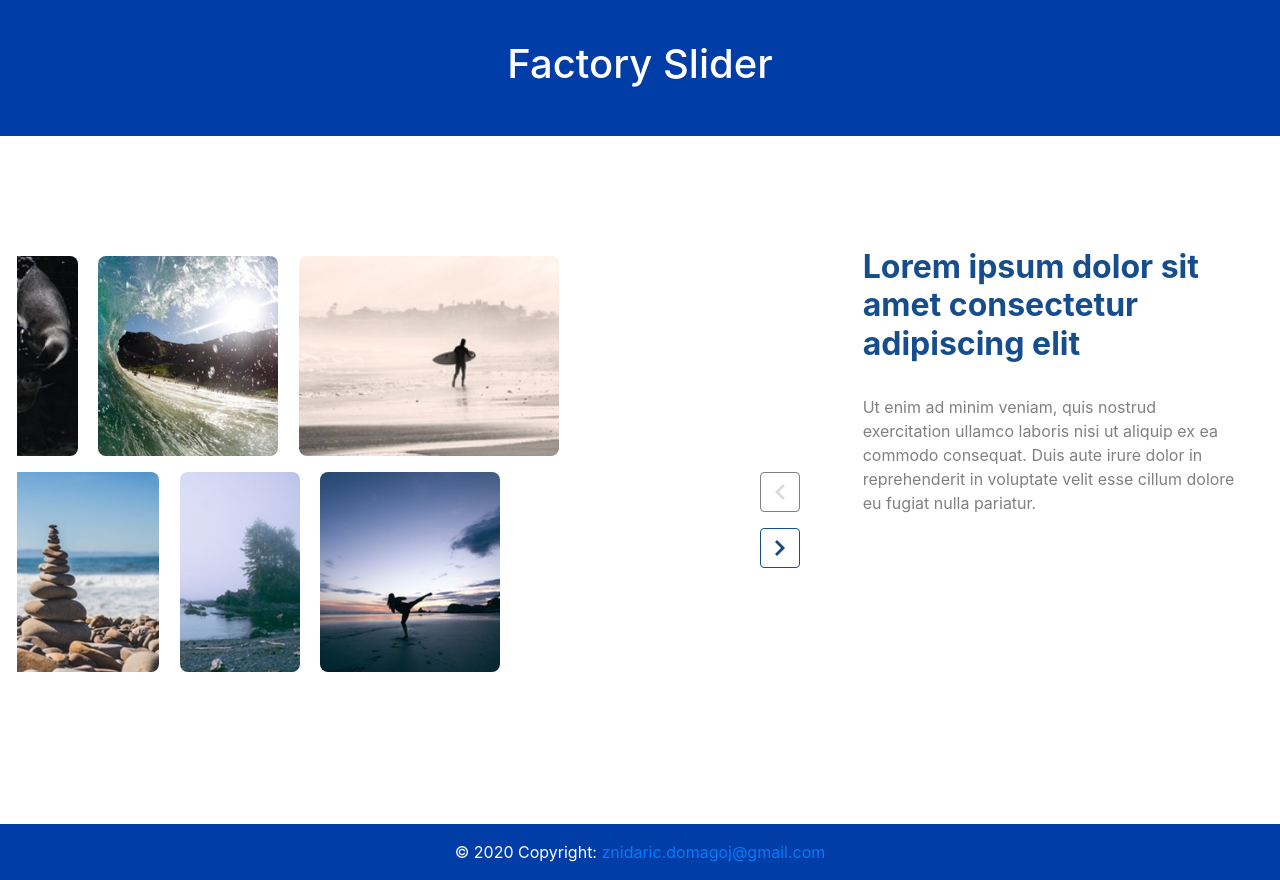
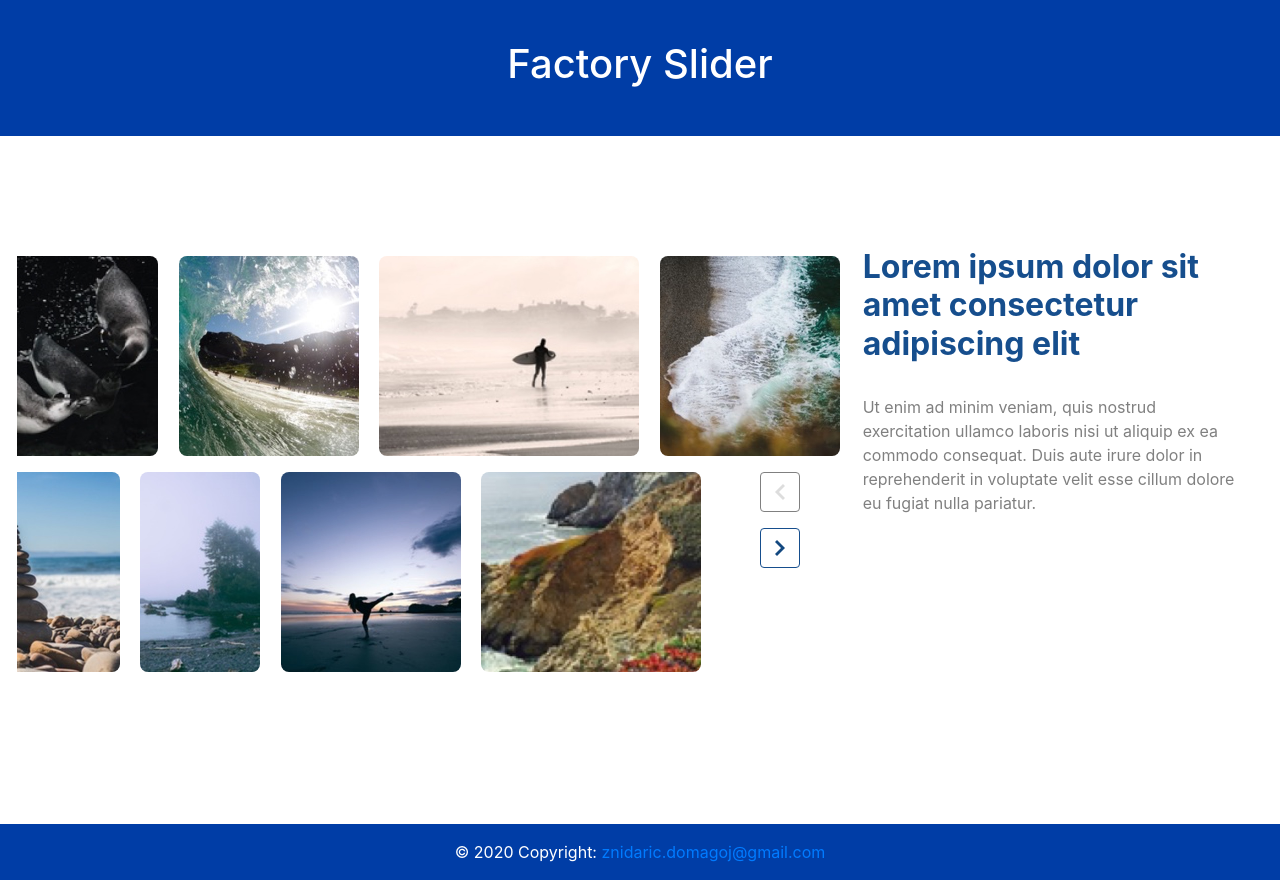
Before and after one commit to dznidaric/Factory-sliders, a plain HTML site: page index.html in a window 1280 px wide. Both pictures are taken after a click on the picture 779 px from the left and 492 px from the top of the page. Drawn offline with nearby package versions, Linux system fonts and the light colour scheme.

Commit message:
Slider popravljen da radi savršeno

```diff
--- a/index.html
+++ b/index.html
@@ -40,18 +40,18 @@
                     </div>
                 </div>
                 <div class="row">
-                    <div class="col-10" id="coldown">
+                    <div class="col" id="coldown">
                         <ul class="slider-list-d">
-                            <li id="5">
+                            <li id="0">
                                 <img src="/multimedija/slider-image-3.jpg" class="m-2" alt="Sunset">
                             </li>
-                            <li id="6">
+                            <li id="1">
                                 <img src="/multimedija/slider-image-2.jpg" class="m-2" alt="lake side">
                             </li>
-                            <li id="7">
+                            <li id="2">
                                 <img src="/multimedija/slider-image-1.jpg" class="m-2" alt="Rocks">
                             </li>
-                            <li id="8">
+                            <li id="3">
                                 <img src="/multimedija/slider-image-4.jpg" class="m-2" alt="Rocks">
                             </li>
                         </ul>
--- a/slider.js
+++ b/slider.js
@@ -3,27 +3,33 @@ $(document).ready(function () {
     let gornjaLista = $('.slider-list-g');
     let donjaLista = $('.slider-list-d');
 
-    let n = 0;
-    let k = 5;
     let items = gornjaLista.find('li'),
         last = items.filter(':last');
 
+    let donjaListaStvari = donjaLista.find('li'),
+        zadnji = donjaListaStvari.filter(':last');
+
     last.after(items.clone(true));
+    zadnji.after(donjaListaStvari.clone(true));
+
+    $(items[0]).addClass("aktivan");
+    $(donjaListaStvari[0]).addClass("aktivan");
 
     $('#arrow-blue-right').on('click', function () {
 
         if (gornjaLista.is(':not(:animated)')) {
 
-            slj = $(items[0].nextElementSibling);
-            console.log(slj);
-            //slj.addClass("aktivan");
             gornjaLista = $('.slider-list-g');
             items = gornjaLista.find('li');
             last = items.filter(':last');
 
-            let trenutnaSlikaG = $("#" + n);
-            n = (n + 1) % 5;
-            console.log(n);
+            let trenutnaSlikaG = $(".slider-list-g .aktivan");
+
+            trenutnaSlikaG.removeClass();
+
+            let sljedeci = $(items[1]);
+            sljedeci.addClass("aktivan");
+            console.log(sljedeci);
 
             last.after(trenutnaSlikaG.clone(true));
 
@@ -38,98 +44,84 @@ $(document).ready(function () {
                     gornjaLista.removeAttr("style");
                 }, 900);
 
-
         }
         if (donjaLista.is(':not(:animated)')) {
+
             donjaLista = $('.slider-list-d');
-            let donjaListaStvari = donjaLista.find('li');
-            let zadnji = donjaListaStvari.filter(':last');
+            donjaListaStvari = donjaLista.find('li');
+            zadnji = donjaListaStvari.filter(':last');
 
-            function pomicanjedesnoD() {
-                let trenutnaSlikaD = $("#" + k);
+            let trenutnaSlikaD = $(".slider-list-d .aktivan");
+
+            trenutnaSlikaD.removeClass();
+
             zadnji.after(trenutnaSlikaD.clone(true));
-                k += 1;
 
-                let width = trenutnaSlikaD.width();
+            let slj = $(donjaListaStvari[1]);
+            slj.addClass("aktivan");
+
+            let sirina = trenutnaSlikaD.width();
 
             donjaLista.animate({
-                    right: "-=" + width
+                right: "-=" + sirina
             }, 850);
+
             setTimeout(
                 function () {
                     donjaListaStvari.slice(0, 1).remove();
                     donjaLista.removeAttr("style");
                 }, 900);
-
-            }
-            if (k < 9) {
-                pomicanjedesnoD();
-            }
-            else {
-                k = 5;
-                pomicanjedesnoD();
-            }
-
         }
 
     });
 
     $('#arrow-gray-left').on('click', function () {
         if (gornjaLista.is(':not(:animated)')) {
-            let gornjaLista = $('.slider-list-g'),
-                items = gornjaLista.find('li'),
-                first = items.filter(':last');
-            console.log(items, first);
 
-            function pomicanjedesnoG() {
-                let trenutnaSlikaG = $("#" + n);
-                first.before(trenutnaSlikaG.clone(true));
-                //n -= 1;
-                n = (n - 1) % 5;
+            gornjaLista = $('.slider-list-g');
+            items = gornjaLista.find('li');
+            last = items.filter(':last');
 
-                let width = trenutnaSlikaG.width();
+            trenutnaSlikaG = $(".slider-list-g .aktivan");
+
+            last.addClass("aktivan");
+            trenutnaSlikaG.before(last.clone(true));
+            trenutnaSlikaG.removeClass();
+
+
+            s = last.width();
+
+            gornjaLista.attr('style', 'right:' + (-s - 4) + "px");
+
+            last.remove();
+
             gornjaLista.animate({
-                    right: "+=" + width
+                right: "+=" + (s + 4)
             }, 850);
-            }
-            pomicanjedesnoG();
-            /*
-            if (n > 0) {
-                pomicanjedesnoG();
-            }
-            else {
-                n = 4;
-                pomicanjedesnoG();
-            }*/
 
         }
         if (donjaLista.is(':not(:animated)')) {
-            let donjaLista = $('.slider-list-d'),
-                items = donjaLista.find('li'),
-                first = items.filter(':last');
 
-            console.log(items, first);
+            donjaLista = $('.slider-list-d');
+            let stvari = donjaLista.find('li');
+            zadnji = stvari.filter(':last');
 
-            function pomicanjelijevoD() {
-                let trenutnaSlikaD = $("#" + k);
-                first.before(trenutnaSlikaD.clone(true));
-                k -= 1;
+            trenutnaSlikaD = $(".slider-list-d .aktivan");
 
-                let width = trenutnaSlikaD.width();
-                console.log(width);
+            zadnji.addClass("aktivan");
+            trenutnaSlikaD.before(zadnji.clone(true));
+            trenutnaSlikaD.removeClass();
+
+            sirina = zadnji.width();
+            console.log(sirina);
+
+            donjaLista.attr('style', 'right:' + (-sirina - 4) + "px");
+
+            zadnji.remove();
+
             donjaLista.animate({
-                    right: "+=" + width
+                right: "+=" + (sirina + 4)
             }, 850);
-
-            }
-            if (k > 4) {
-                pomicanjelijevoD();
-            }
-            else {
-                k = 9;
-                pomicanjelijevoD();
-            }
-
         }
 
     });
--- a/style.css
+++ b/style.css
@@ -80,9 +80,16 @@ img{
     border-width: 1px;
     border-color: grey;
 }
+#arrow-gray-left:hover {
+    background-color: rgb(109, 109, 109);
+}
 
 #arrow-blue-right{
     border-style: solid;
     border-width: 1px;
     border-color: rgb(22, 78, 141);
 }
+
+#arrow-blue-right:hover {
+    background-color: rgb(63, 119, 175);
+}
```
Lines whose indentation alone changed are shown as unchanged.
